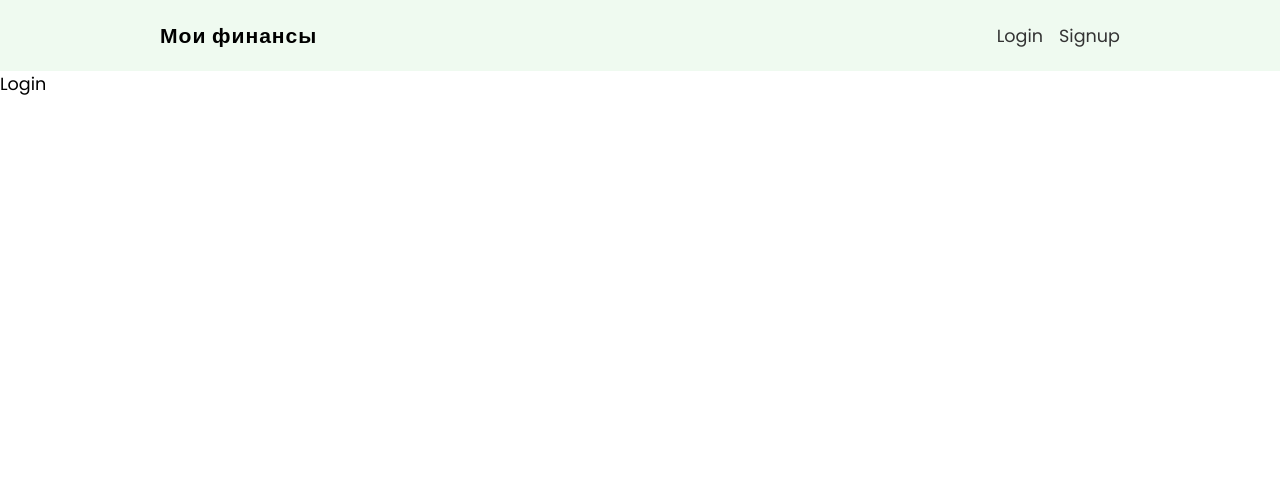
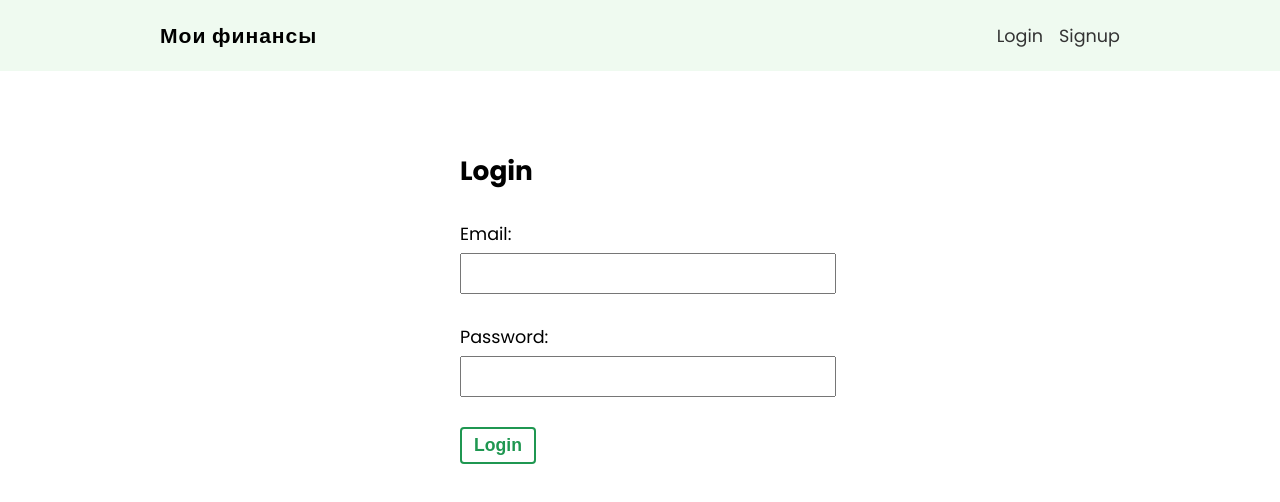
Before and after one commit to mailsmorales/finance, a React (Vite) app: page /login in a window 1280 px wide. Shown: the top 502 px of the page. Built offline with nearby package versions, Linux system fonts and the light colour scheme.

Commit message:
module-login

```diff
--- a/src/pages/login/Login.jsx
+++ b/src/pages/login/Login.jsx
@@ -1,8 +1,19 @@
-import React from 'react'
-import styles from './Login.module.css'
+import React from "react";
+import styles from "./Login.module.css";
 
 export const Login = () => {
   return (
-    <div>Login</div>
-  )
-}
+    <form className={styles['login-form']}>
+      <h2>Login</h2>
+      <label>
+        <span>Email:</span>
+        <input type="email" />
+      </label>
+      <label>
+        <span>Password:</span>
+        <input type="password" />
+      </label>
+      <button className="btn">Login</button>
+    </form>
+  );
+};
--- a/src/pages/login/Login.module.css
+++ b/src/pages/login/Login.module.css
@@ -0,0 +1,19 @@
+.login-form {
+  max-width: 360px;
+  margin: 60px auto;
+  padding: 20px;
+}
+.login-form label {
+  display: block;
+  margin: 30px auto;
+}
+.login-form span {
+  display: block;
+  margin-bottom: 6px;
+}
+.login-form input {
+  padding: 8px 6px;
+  font-size: 1em;
+  color: #777;
+  width: 100%;
+}
```
